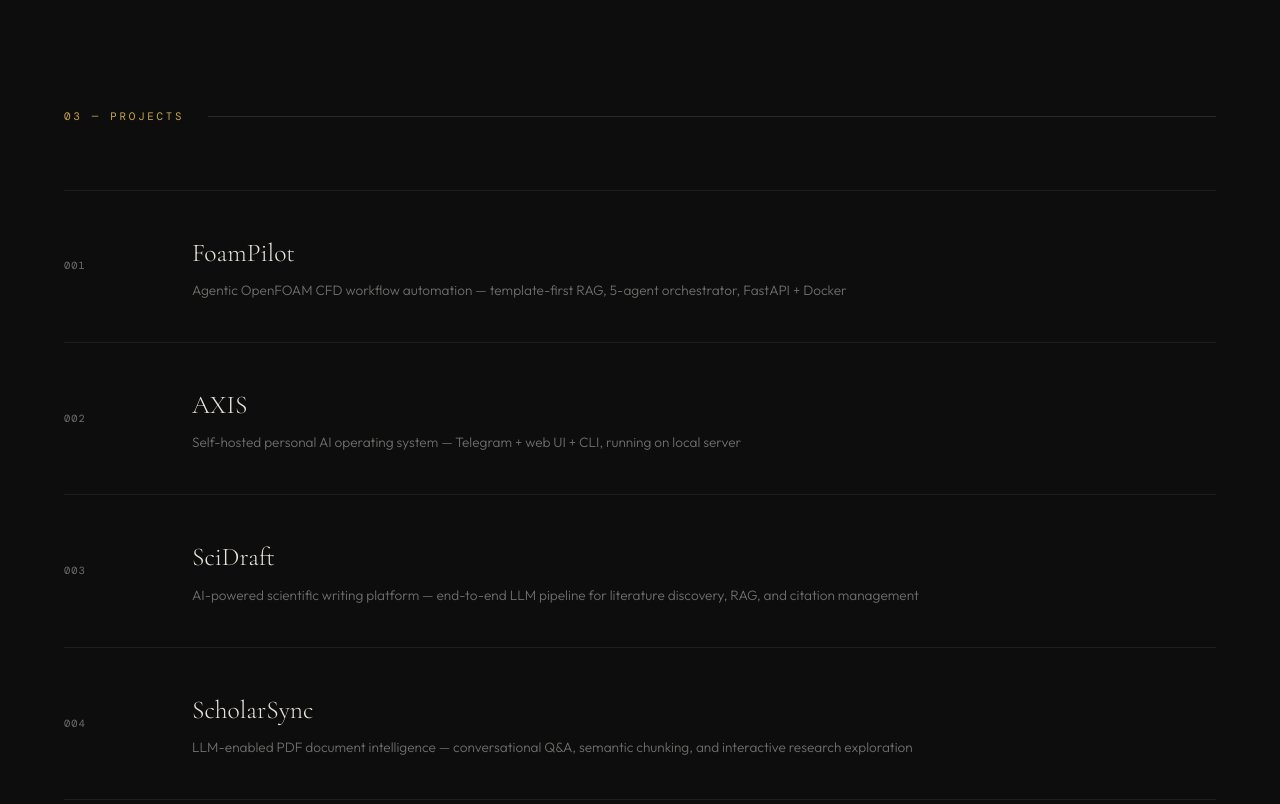
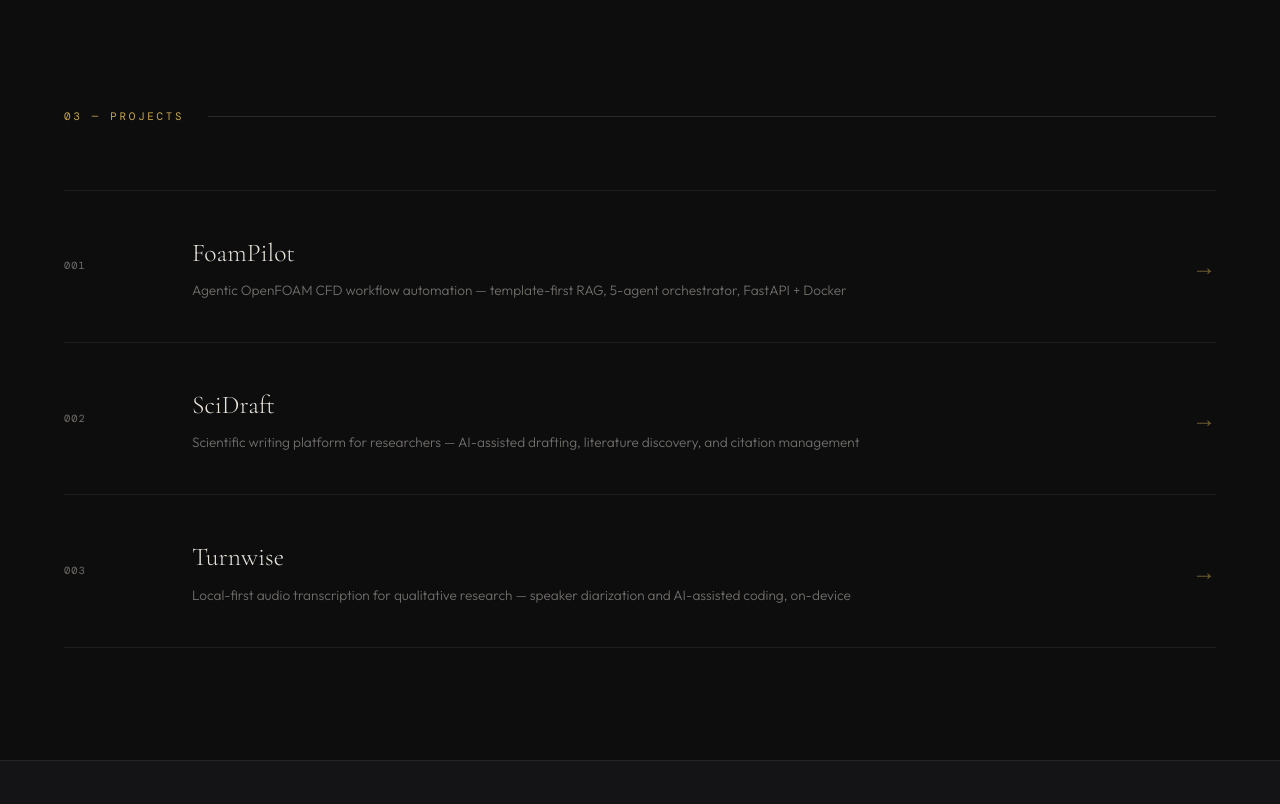
Before and after one commit to elotech47/portfolio-website, a plain HTML site: page index.html in a window 1280 px wide. Shown: the part 3381-4185 px from the top of the page. Drawn offline with nearby package versions, Linux system fonts and the light colour scheme; a web font is replaced by a local one.

Commit message:
Link live projects, trim to three, correct RIGR AI dates
- FoamPilot, SciDraft and Turnwise now link out; all six project rows
  previously had link: null, so none were clickable.
- Added Turnwise (getturnwise.com), which wasn't on the site.
- Removed AXIS, ScholarSync, Marginalia and the GPT-2 training project
  at the owner's request; renumbered 001-003.
- Updated the About "Builder" card, which still listed AXIS and
  ScholarSync.
- RIGR AI period was "2021 — 2026", which read as five years running
  concurrent with the PhD. Actual dates are Jun 2021 — Aug 2022.
- The project arrow is hover-only, so on touch devices a linked row had
  no affordance at all. Shown at half opacity under (hover:none).

Co-Authored-By: Claude Opus 5 <noreply@anthropic.com>
Claude-Session: https://claude.ai/code/session_01K2VsEr79daREFDsHcNxYsu

```diff
--- a/site.config.js
+++ b/site.config.js
@@ -44,7 +44,7 @@ const SITE_CONFIG = {
       },
       {
         word:   "Builder",
-        detail: "FoamPilot · AXIS · SciDraft · ScholarSync · Custom solvers · LLMs"
+        detail: "FoamPilot · SciDraft · Turnwise · Custom solvers · LLMs"
       },
       {
         word:   "Storyteller",
@@ -124,42 +124,21 @@ const SITE_CONFIG = {
       num:      "001",
       name:     "FoamPilot",
       subtitle: "Agentic OpenFOAM CFD workflow automation — template-first RAG, 5-agent orchestrator, FastAPI + Docker",
-      link:     null
-    },
-    {
-      id:       "axis",
-      num:      "002",
-      name:     "AXIS",
-      subtitle: "Self-hosted personal AI operating system — Telegram + web UI + CLI, running on local server",
-      link:     null
+      link:     "https://github.com/elotech47/foampilot"
     },
     {
       id:       "scidraft",
-      num:      "003",
+      num:      "002",
       name:     "SciDraft",
-      subtitle: "AI-powered scientific writing platform — end-to-end LLM pipeline for literature discovery, RAG, and citation management",
-      link:     null
+      subtitle: "Scientific writing platform for researchers — AI-assisted drafting, literature discovery, and citation management",
+      link:     "https://scidraft.com"
     },
     {
-      id:       "scholarsync",
-      num:      "004",
-      name:     "ScholarSync",
-      subtitle: "LLM-enabled PDF document intelligence — conversational Q&A, semantic chunking, and interactive research exploration",
-      link:     null
-    },
-    {
-      id:       "marginalia",
-      num:      "005",
-      name:     "Marginalia",
-      subtitle: "Chrome extension for research annotation — FastAPI + Supabase backend, semantic search",
-      link:     null
-    },
-    {
-      id:       "llm-training",
-      num:      "006",
-      name:     "GPT-2 Scale LLM Training",
-      subtitle: "~460M parameter model trained from scratch on 7B tokens — FineWeb-Edu, OWT, Wikipedia, StarCoder",
-      link:     null
+      id:       "turnwise",
+      num:      "003",
+      name:     "Turnwise",
+      subtitle: "Local-first audio transcription for qualitative research — speaker diarization and AI-assisted coding, on-device",
+      link:     "https://getturnwise.com"
     },
   ],
 
@@ -180,7 +159,7 @@ const SITE_CONFIG = {
       description: "Designed and implemented a GNN-based RL system for reservoir field development optimization — 23% improvement in spatial decision-making over traditional approaches. Engineered scalable training environment integrating proprietary simulation tools. Co-inventor on a pending U.S. patent application for a novel deep RL approach to oil and gas field development."
     },
     {
-      period:      "2021 — 2026",
+      period:      "Jun 2021 — Aug 2022",
       role:        "Machine Learning Engineer",
       org:         "RIGR AI, Cork, Ireland (Remote)",
       description: "AI systems for child protection and law enforcement. Contributed via the INTERPOL technical working group. Built AI-based adaptive scrapers for dark web forums (ARICA project), enterprise semantic search using Vespa AI, GPU-accelerated summarization on AWS/Azure, and deep learning models for child sexual exploitation detection."
```
Also changed, not shown: index.html (+2 -0 lines).
